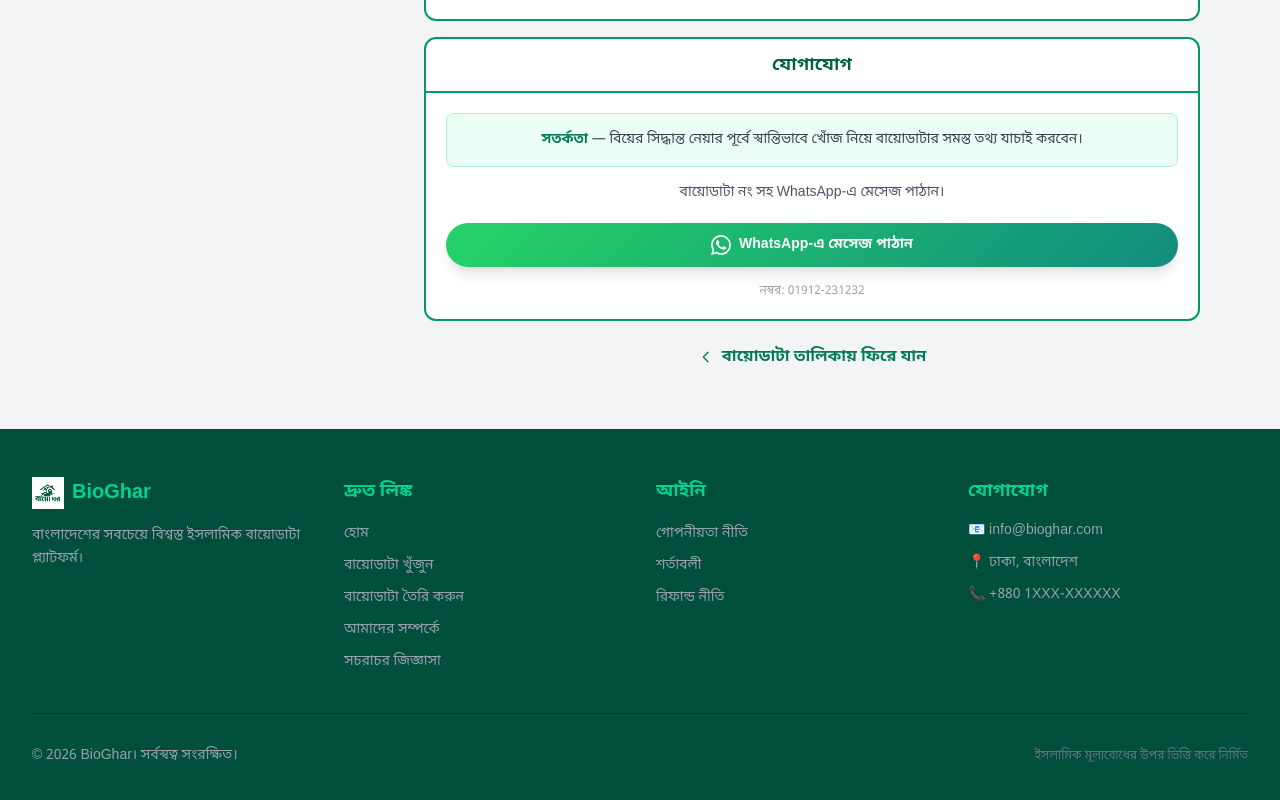
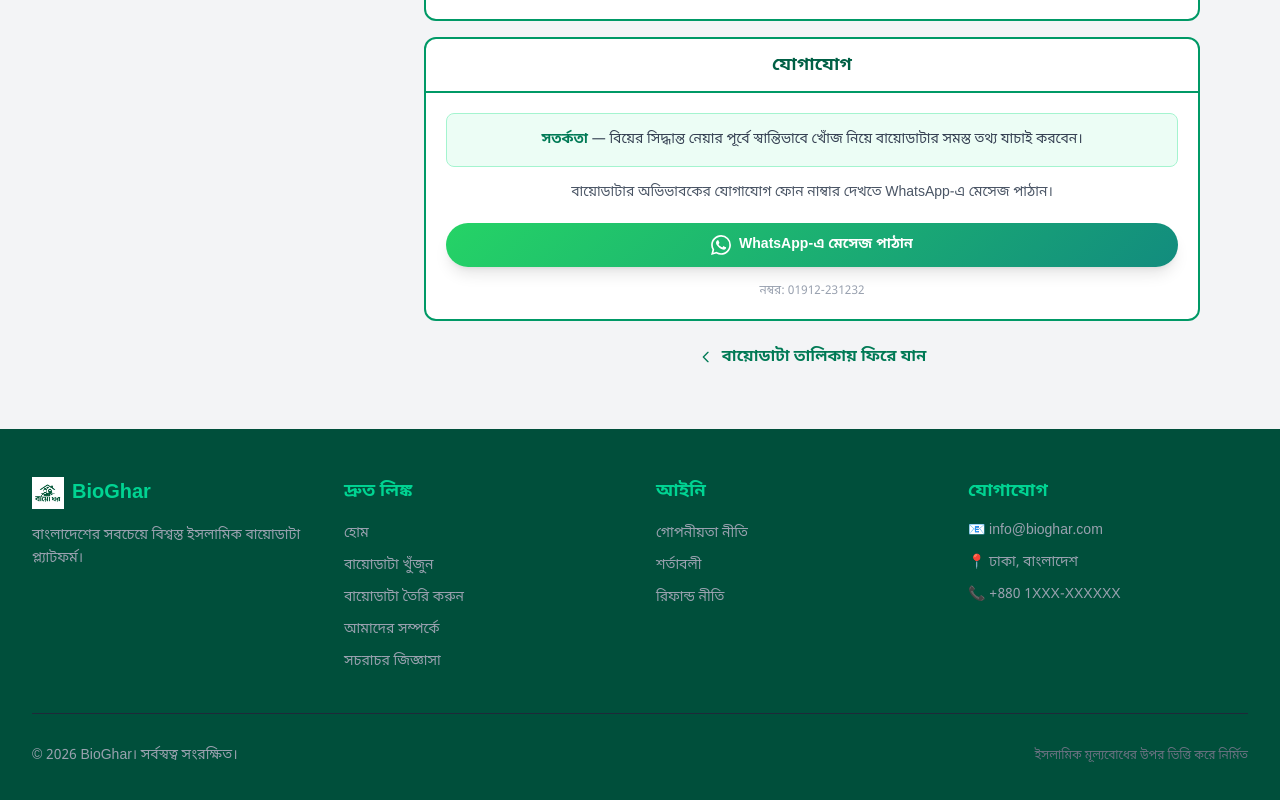
Before and after one commit to mdkanokmiah232-arch/BioGhar, a Next.js app: page /biodata/2298 in a window 1280 px wide. Shown: the part 3456-4256 px from the top of the page. Built offline with nearby package versions, Linux system fonts and the light colour scheme.

Commit message:
fix: contact message updated

```diff
--- a/src/app/biodata/[id]/page.tsx
+++ b/src/app/biodata/[id]/page.tsx
@@ -207,7 +207,7 @@ export default async function BiodataDetailPage({ params }: { params: Promise<{
                 <div className="bg-emerald-50 rounded-lg p-4 mb-4 text-center border border-emerald-200">
                   <p className="text-sm text-gray-700"><span className="font-bold text-emerald-700">সতর্কতা</span> — বিয়ের সিদ্ধান্ত নেয়ার পূর্বে স্বান্তিভাবে খোঁজ নিয়ে বায়োডাটার সমস্ত তথ্য যাচাই করবেন।</p>
                 </div>
-                <p className="text-center text-gray-600 text-sm mb-5">বায়োডাটা নং সহ WhatsApp-এ মেসেজ পাঠান।</p>
+                <p className="text-center text-gray-600 text-sm mb-5">বায়োডাটার অভিভাবকের যোগাযোগ ফোন নাম্বার দেখতে WhatsApp-এ মেসেজ পাঠান।</p>
                 <a href={`https://wa.me/8801912231232?text=${encodeURIComponent(`সালাম। BioGhar থেকে বায়োডাটা নং: ${biodata.biodataCode} দেখে মেসেজ দিচ্ছি। এই বায়োডাটার অভিভাবকের যোগাযোগ মোবাইল নাম্বার দেখতে চাচ্ছি।`)}`} target="_blank" rel="noopener noreferrer" className="w-full py-3 rounded-full text-white font-bold text-sm shadow-lg flex items-center justify-center gap-2 hover:opacity-90 transition" style={{ background: "linear-gradient(135deg, #25D366, #128C7E)" }}>
                   <svg className="w-5 h-5" fill="currentColor" viewBox="0 0 24 24"><path d="M17.472 14.382c-.297-.149-1.758-.867-2.03-.967-.273-.099-.471-.148-.67.15-.197.297-.767.966-.94 1.164-.173.199-.347.223-.644.075-.297-.15-1.255-.463-2.39-1.475-.883-.788-1.48-1.761-1.653-2.059-.173-.297-.018-.458.13-.606.134-.133.298-.347.446-.52.149-.174.198-.298.298-.497.099-.198.05-.371-.025-.52-.075-.149-.669-1.612-.916-2.207-.242-.579-.487-.5-.669-.51-.173-.008-.371-.01-.57-.01-.198 0-.52.074-.792.372-.272.297-1.04 1.016-1.04 2.479 0 1.462 1.065 2.875 1.213 3.074.149.198 2.096 3.2 5.077 4.487.709.306 1.262.489 1.694.625.712.227 1.36.195 1.871.118.571-.085 1.758-.719 2.006-1.413.248-.694.248-1.289.173-1.413-.074-.124-.272-.198-.57-.347m-5.421 7.403h-.004a9.87 9.87 0 01-5.031-1.378l-.361-.214-3.741.982.998-3.648-.235-.374a9.86 9.86 0 01-1.51-5.26c.001-5.45 4.436-9.884 9.888-9.884 2.64 0 5.122 1.03 6.988 2.898a9.825 9.825 0 012.893 6.994c-.003 5.45-4.437 9.884-9.885 9.884m8.413-18.297A11.815 11.815 0 0012.05 0C5.495 0 .16 5.335.157 11.892c0 2.096.547 4.142 1.588 5.945L.057 24l6.305-1.654a11.882 11.882 0 005.683 1.448h.005c6.554 0 11.89-5.335 11.893-11.893a11.821 11.821 0 00-3.48-8.413z"/></svg>
                   WhatsApp-এ মেসেজ পাঠান
```
